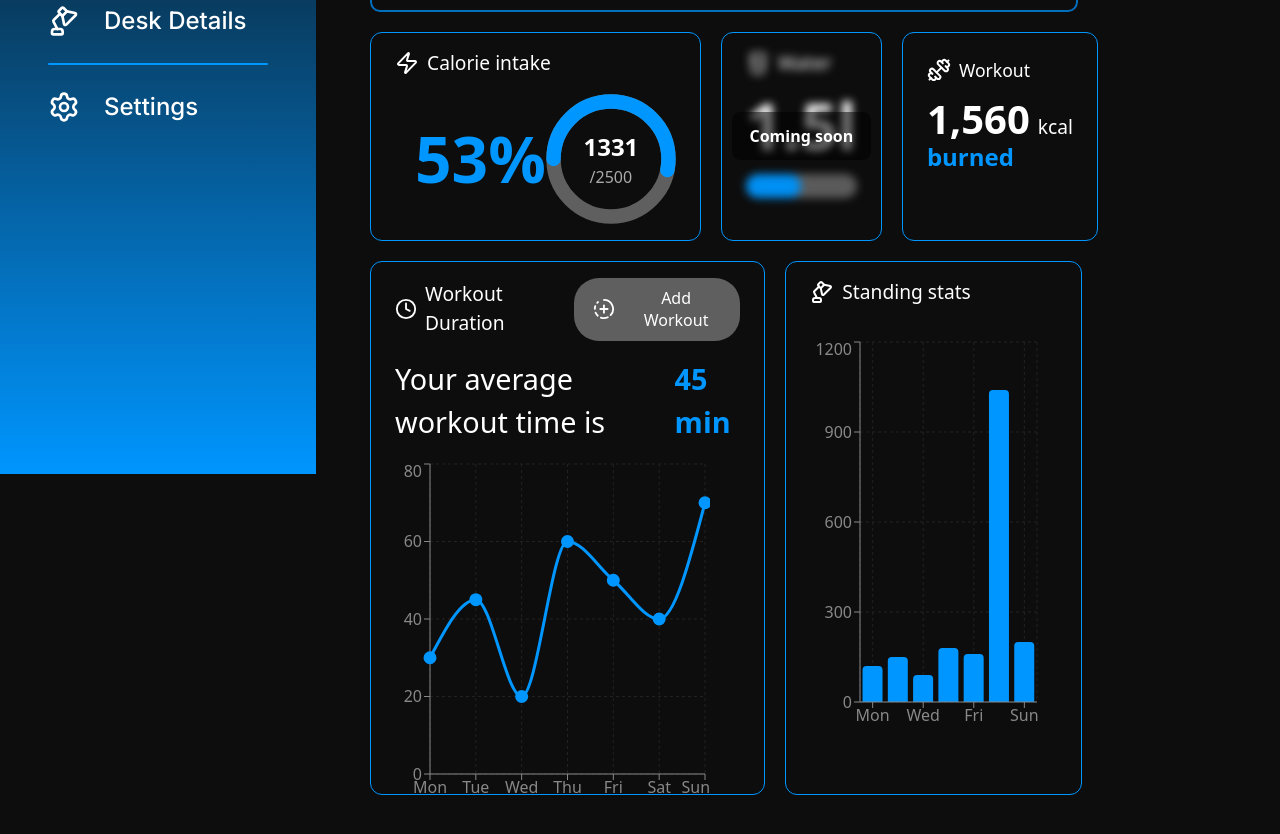
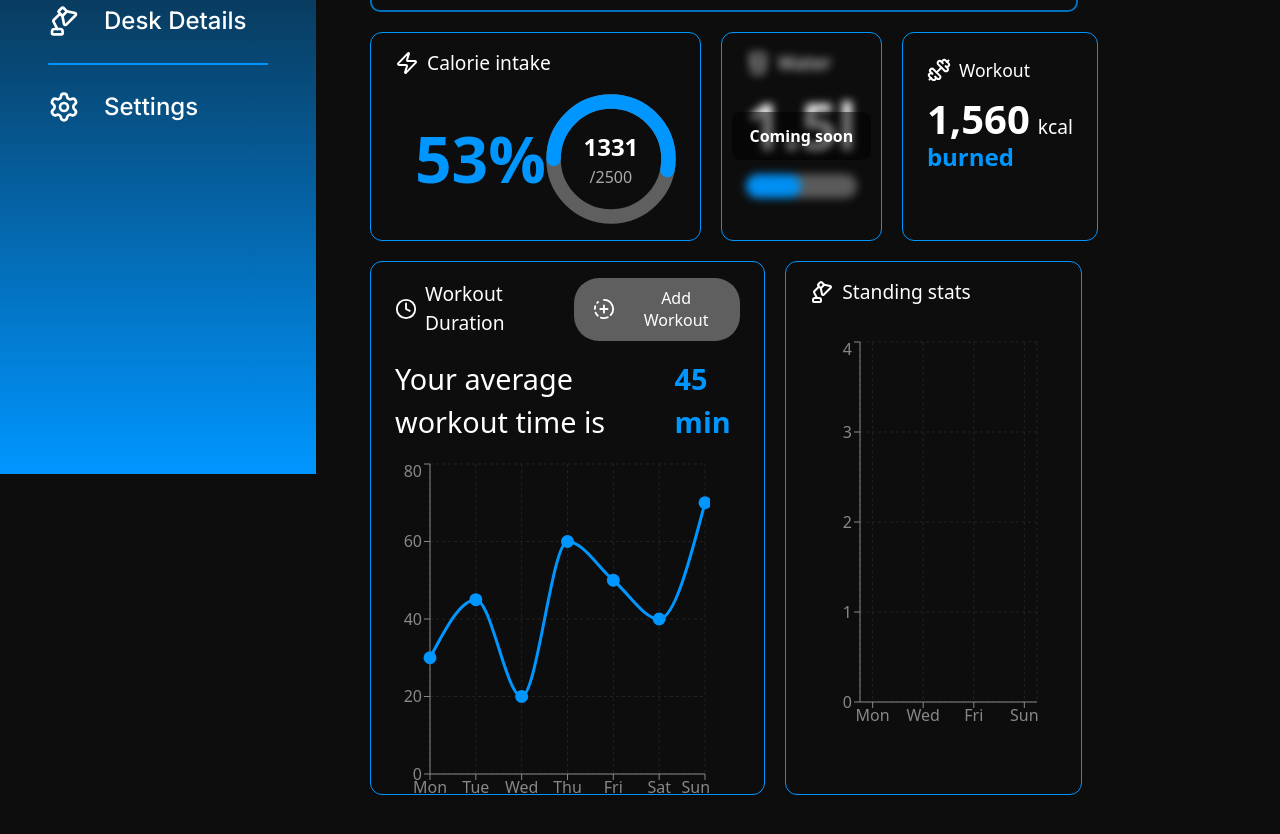
Before and after one commit to vladi245/WebFrontend-group8, a React (Vite) app: page /dashboard in a window 1280 px wide. Shown: the part 326-1160 px from the top of the page. Built offline with nearby package versions, Linux system fonts and the light colour scheme; sample sign-in values are in the browser's storage.

Commit message:
emptied out standing data temporarily

```diff
--- a/src/pages/Dashboard/index.tsx
+++ b/src/pages/Dashboard/index.tsx
@@ -15,23 +15,23 @@ export default function Home() {
     return (
         <>
             <Navbar />
-            <div style={{ marginLeft: '350px', padding: '20px', overflowY: 'hidden'}}>
-                <Greeting name='Washington '/>
+            <div style={{ marginLeft: '350px', padding: '20px', overflowY: 'hidden' }}>
+                <Greeting name='Washington ' />
                 <div style={{ width: '50%' }}>
-                    <Seperator variant="accent"/>
+                    <Seperator variant="accent" />
                 </div>
                 <h2 style={{ color: 'white', marginTop: '20px' }}>Today's stats</h2>
-                <div style={{display: 'flex', columnGap: '20px', marginBottom: '20px',  width: '80%'}}>
-                    <ConnectionStatus/>
+                <div style={{ display: 'flex', columnGap: '20px', marginBottom: '20px', width: '80%' }}>
+                    <ConnectionStatus />
                 </div>
 
-                <div style={{display: 'flex', columnGap: '20px', marginBottom: '20px',  width: '80%'}}>
+                <div style={{ display: 'flex', columnGap: '20px', marginBottom: '20px', width: '80%' }}>
                     <CalorieIntake current={1331} goal={2500} />
                     <WaterCard current={1.5} goal={3} />
                     <WorkoutStatsCard calories={1560} />
 
                 </div>
-                <div style={{display: 'flex', columnGap: '20px', marginBottom: '20px',  width: '80%'}}>
+                <div style={{ display: 'flex', columnGap: '20px', marginBottom: '20px', width: '80%' }}>
 
                     <WorkoutCard data={[
                         { day: 'Mon', minutes: 30 },
@@ -61,13 +61,13 @@ export default function Home() {
                     */}
 
                     <StandingStats data={[
-                        { day: 'Mon', minutes: 120 },
-                        { day: 'Tue', minutes: 150 },
-                        { day: 'Wed', minutes: 90 },
-                        { day: 'Thu', minutes: 180 },
-                        { day: 'Fri', minutes: 160 },
-                        { day: 'Sat', minutes: 1040 },
-                        { day: 'Sun', minutes: 200 },
+                        { day: 'Mon', minutes: 0 },
+                        { day: 'Tue', minutes: 0 },
+                        { day: 'Wed', minutes: 0 },
+                        { day: 'Thu', minutes: 0 },
+                        { day: 'Fri', minutes: 0 },
+                        { day: 'Sat', minutes: 0 },
+                        { day: 'Sun', minutes: 0 },
                     ]} />
                 </div>
 
```
